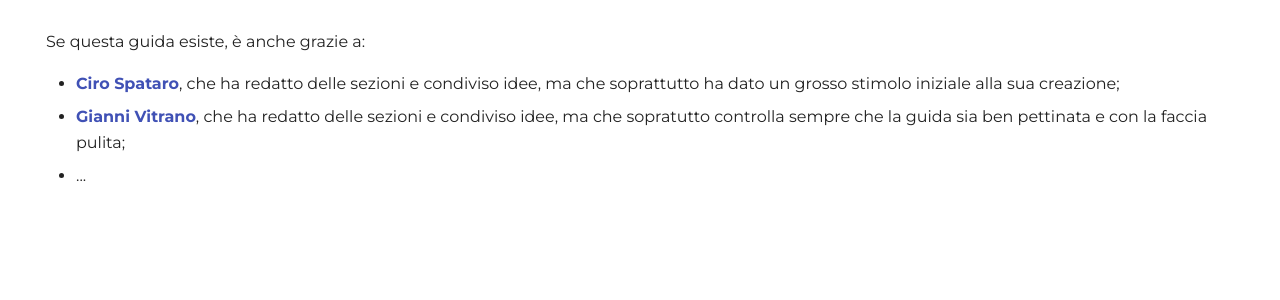
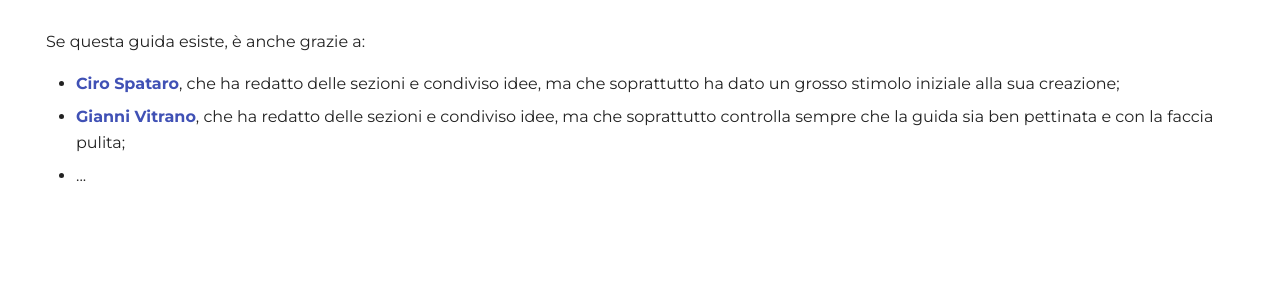
Before and after one commit to ondata/guidaPraticaPubblicazioneCSV, an MkDocs documentation site: the page built from docs/grazie.md, in a window 1280 px wide. Shown: the part 249-549 px from the top of the page. Built offline with MkDocs 1.6.1 and Material for MkDocs 9.7.7, drawn with Linux system fonts in a browser that asks for light colours; comment, search, counter and statistics services are not loaded.

Commit message:
aggiunta una t a soprattutto

```diff
--- a/docs/grazie.md
+++ b/docs/grazie.md
@@ -11,5 +11,5 @@ title: Grazie
 Se questa guida esiste, è anche grazie a:
 
 - [**Ciro Spataro**](https://twitter.com/cirospat), che ha redatto delle sezioni e condiviso idee, ma che soprattutto ha dato  un grosso stimolo iniziale alla sua creazione;
-- [**Gianni Vitrano**](https://twitter.com/gbvitrano), che ha redatto delle sezioni e condiviso idee, ma che sopratutto controlla sempre che la guida sia ben pettinata e con la faccia pulita;
+- [**Gianni Vitrano**](https://twitter.com/gbvitrano), che ha redatto delle sezioni e condiviso idee, ma che soprattutto controlla sempre che la guida sia ben pettinata e con la faccia pulita;
 - ...
```
